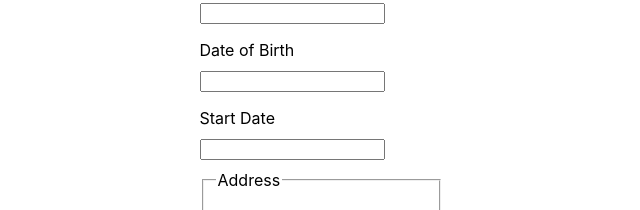
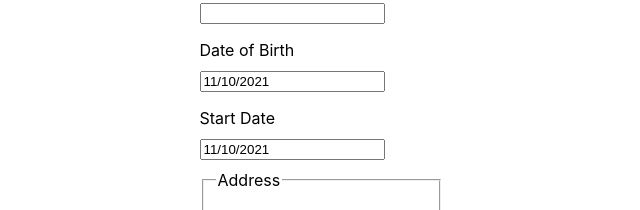
Before and after one commit to k-mazats/MazatsKevin_14_10112021, a React (Create React App) app: page / in a window 1280 px wide. Shown: the part 283-493 px from the top of the page, without its empty margins (319-959 px from the left). Built offline with nearby package versions, Linux system fonts and the light colour scheme; the HTML template or start-up script is replaced by a standard one.

Commit message:
datepickers

```diff
--- a/src/components/NewEmployeeForm/NewEmployeeForm.jsx
+++ b/src/components/NewEmployeeForm/NewEmployeeForm.jsx
@@ -1,4 +1,8 @@
+import { forwardRef } from 'react';
 import { useState } from 'react';
+import DatePicker from 'react-datepicker';
+ import 'react-datepicker/dist/react-datepicker.css';
+
 const NewEmployeeForm = () => {
 	const [firstName, setFirstName] = useState('');
 	const [lastName, setLastName] = useState('');
@@ -247,9 +251,27 @@ const NewEmployeeForm = () => {
 			abbreviation: 'WY',
 		},
 	];
+	const BirthDateInput = forwardRef(({onChange, value, onClick }, ref) => (
+		<input
+			id="date-of-birth"
+			onClick={onClick}
+			ref={ref}
+			value={value}
+      onChange={onChange}
+		/>
+	));
+  const StartDateInput = forwardRef(({ onChange, value, onClick }, ref) => (
+		<input
+			id="start-date"
+			onClick={onClick}
+			ref={ref}
+			value={value}
+			onChange={onChange}
+		/>
+	));
 	return (
 		<>
-			<form action="#" id="create-employee">
+			<form>
 				<label htmlFor="first-name">First Name</label>
 				<input
 					type="text"
@@ -271,10 +293,18 @@ const NewEmployeeForm = () => {
 				/>
 
 				<label htmlFor="date-of-birth">Date of Birth</label>
-				<input id="date-of-birth" type="text" />
+				<DatePicker
+					selected={birthDate}
+					onChange={(date) => setBirthDate(date)}
+					customInput={<BirthDateInput />}
+				/>
 
 				<label htmlFor="start-date">Start Date</label>
-				<input id="start-date" type="text" />
+				<DatePicker
+					selected={startDate}
+					onChange={(date) => setStartDate(date)}
+					customInput={<StartDateInput />}
+				/>
 
 				<fieldset className="address">
 					<legend>Address</legend>
```
